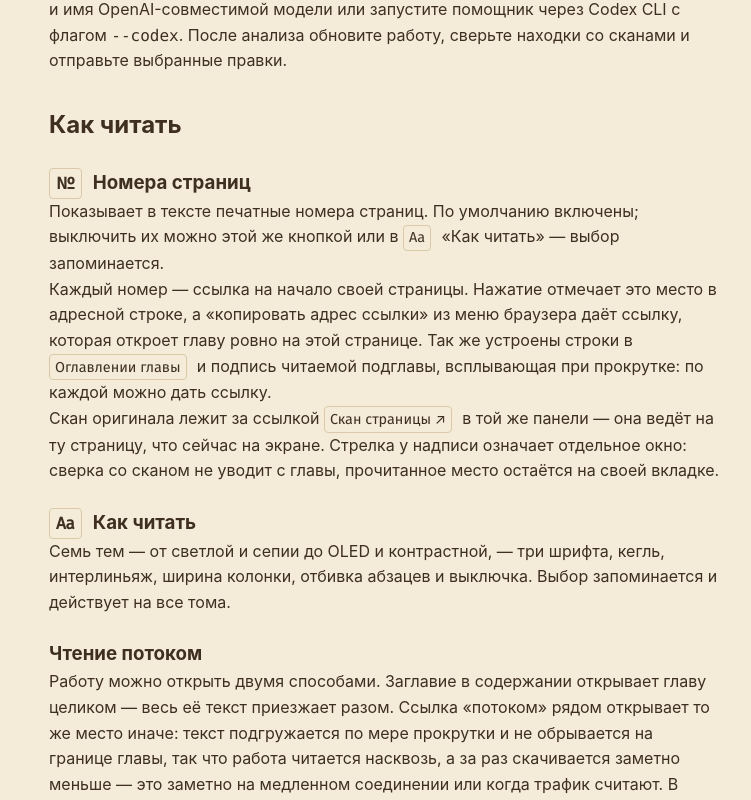
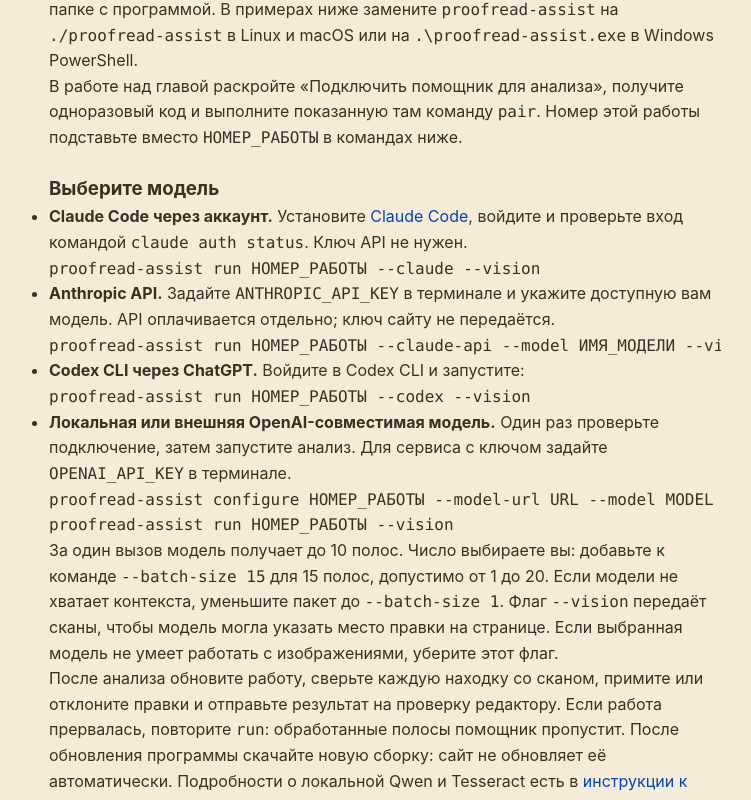
Before and after one commit to mx-weltanschauung/proofreader, a React (Vite) app in the folder frontend/: page /help in a window 1280 px wide. Shown: the part 494-1294 px from the top of the page, without its empty margins (255-1006 px from the left). Built offline with nearby package versions, Linux system fonts and the light colour scheme; no server answers; a web font is replaced by a local one.

Commit message:
docs: explain volunteer assistant in site help

```diff
--- a/frontend/src/pages/Help.css
+++ b/frontend/src/pages/Help.css
@@ -12,6 +12,11 @@
 .help h3 {
   margin-top: 1.5rem;
   scroll-margin-top: calc(var(--site-header-height) + 1rem);
+}
+
+.help-proofread-command {
+  max-width: 100%;
+  overflow-x: auto;
 }
 
 .help section[id],
--- a/frontend/src/pages/Help.tsx
+++ b/frontend/src/pages/Help.tsx
@@ -58,14 +58,74 @@ export const Help: React.FC = () => {
       <section id="proofread-assist">
         <h2>Помощник для вычитки главы</h2>
         <p>
+          <a href="https://github.com/mx-weltanschauung/proofreader/actions/workflows/ci.yml?query=branch%3Amain+is%3Asuccess">
+            Скачайте последнюю успешную сборку proofread-assist
+          </a>
+          : внизу страницы сборки откройте Artifacts и выберите архив для своей системы. Для
+          скачивания нужен вход в GitHub. Распакуйте ZIP от GitHub, затем архив внутри него, и
+          откройте терминал в папке с программой. В примерах ниже замените{' '}
+          <code>proofread-assist</code> на <code>./proofread-assist</code> в Linux и macOS или на{' '}
+          <code>.\proofread-assist.exe</code> в Windows PowerShell.
+        </p>
+        <p>
+          В работе над главой раскройте «Подключить помощник для анализа», получите одноразовый код
+          и выполните показанную там команду <code>pair</code>. Номер этой работы подставьте вместо{' '}
+          <code>НОМЕР_РАБОТЫ</code> в командах ниже.
+        </p>
+        <h3>Выберите модель</h3>
+        <ul>
+          <li>
+            <strong>Claude Code через аккаунт.</strong> Установите{' '}
+            <a href="https://code.claude.com/docs/en/overview">Claude Code</a>, войдите и проверьте
+            вход командой <code>claude auth status</code>. Ключ API не нужен.
+            <pre className="help-proofread-command">
+              <code>proofread-assist run НОМЕР_РАБОТЫ --claude --vision</code>
+            </pre>
+          </li>
+          <li>
+            <strong>Anthropic API.</strong> Задайте <code>ANTHROPIC_API_KEY</code> в терминале и
+            укажите доступную вам модель. API оплачивается отдельно; ключ сайту не передаётся.
+            <pre className="help-proofread-command">
+              <code>
+                proofread-assist run НОМЕР_РАБОТЫ --claude-api --model ИМЯ_МОДЕЛИ --vision
+              </code>
+            </pre>
+          </li>
+          <li>
+            <strong>Codex CLI через ChatGPT.</strong> Войдите в Codex CLI и запустите:
+            <pre className="help-proofread-command">
+              <code>proofread-assist run НОМЕР_РАБОТЫ --codex --vision</code>
+            </pre>
+          </li>
+          <li>
+            <strong>Локальная или внешняя OpenAI-совместимая модель.</strong> Один раз проверьте
+            подключение, затем запустите анализ. Для сервиса с ключом задайте{' '}
+            <code>OPENAI_API_KEY</code> в терминале.
+            <pre className="help-proofread-command">
+              <code>proofread-assist configure НОМЕР_РАБОТЫ --model-url URL --model MODEL</code>
+            </pre>
+            <pre className="help-proofread-command">
+              <code>proofread-assist run НОМЕР_РАБОТЫ --vision</code>
+            </pre>
+          </li>
+        </ul>
+        <p>
+          За один вызов модель получает до 10 полос. Число выбираете вы: добавьте к команде{' '}
+          <code>--batch-size 15</code> для 15 полос, допустимо от 1 до 20. Если модели не хватает
+          контекста, уменьшите пакет до <code>--batch-size 1</code>. Флаг <code>--vision</code>{' '}
+          передаёт сканы, чтобы модель могла указать место правки на странице. Если выбранная модель
+          не умеет работать с изображениями, уберите этот флаг.
+        </p>
+        <p>
+          После анализа обновите работу, сверьте каждую находку со сканом, примите или отклоните
+          правки и отправьте результат на проверку редактору. Если работа прервалась, повторите{' '}
+          <code>run</code>: обработанные полосы помощник пропустит. После обновления программы
+          скачайте новую сборку: сайт не обновляет её автоматически. Подробности о локальной Qwen и
+          Tesseract есть в{' '}
           <a href="https://github.com/mx-weltanschauung/proofreader/tree/main/volunteer/proofread-assist">
-            Скачать и установить proofread-assist
+            инструкции к помощнику
           </a>
-          . Распакуйте сборку для своего компьютера и откройте терминал в её папке. В работе над
-          главой нажмите «Подключить помощник для анализа» и получите команду с одноразовым кодом.
-          Укажите адрес и имя OpenAI-совместимой модели или запустите помощник через Codex CLI с
-          флагом <code>--codex</code>. После анализа обновите работу, сверьте находки со сканами и
-          отправьте выбранные правки.
+          .
         </p>
       </section>
 
--- a/frontend/src/pages/ProofreadChapter.tsx
+++ b/frontend/src/pages/ProofreadChapter.tsx
@@ -239,11 +239,15 @@ function Review({ id }: { id: number }) {
             </p>
             <pre>proofread-assist run {id}</pre>
             <p>
-              Если вы вошли в Codex CLI через ChatGPT, можно проверить полосу без отдельного ключа
-              API. Флаг --vision передаёт скан: Codex сможет указать место находки на нём. Этот
-              способ расходует лимит вашего плана Codex.
+              Если вы вошли в Codex CLI через ChatGPT, можно проанализировать полосы главы без
+              отдельного ключа API. Флаг --vision передаёт сканы: Codex сможет указать места находок
+              на них. Этот способ расходует лимит вашего плана Codex.
             </p>
             <pre>proofread-assist run {id} --codex --vision</pre>
+            <p>
+              Claude Code и Anthropic API тоже поддерживаются. Команды и настройка числа полос за
+              один вызов модели — в <Link to="/help#proofread-assist">справке</Link>.
+            </p>
           </details>
           <p>
             Анализ завершён для{' '}
```
